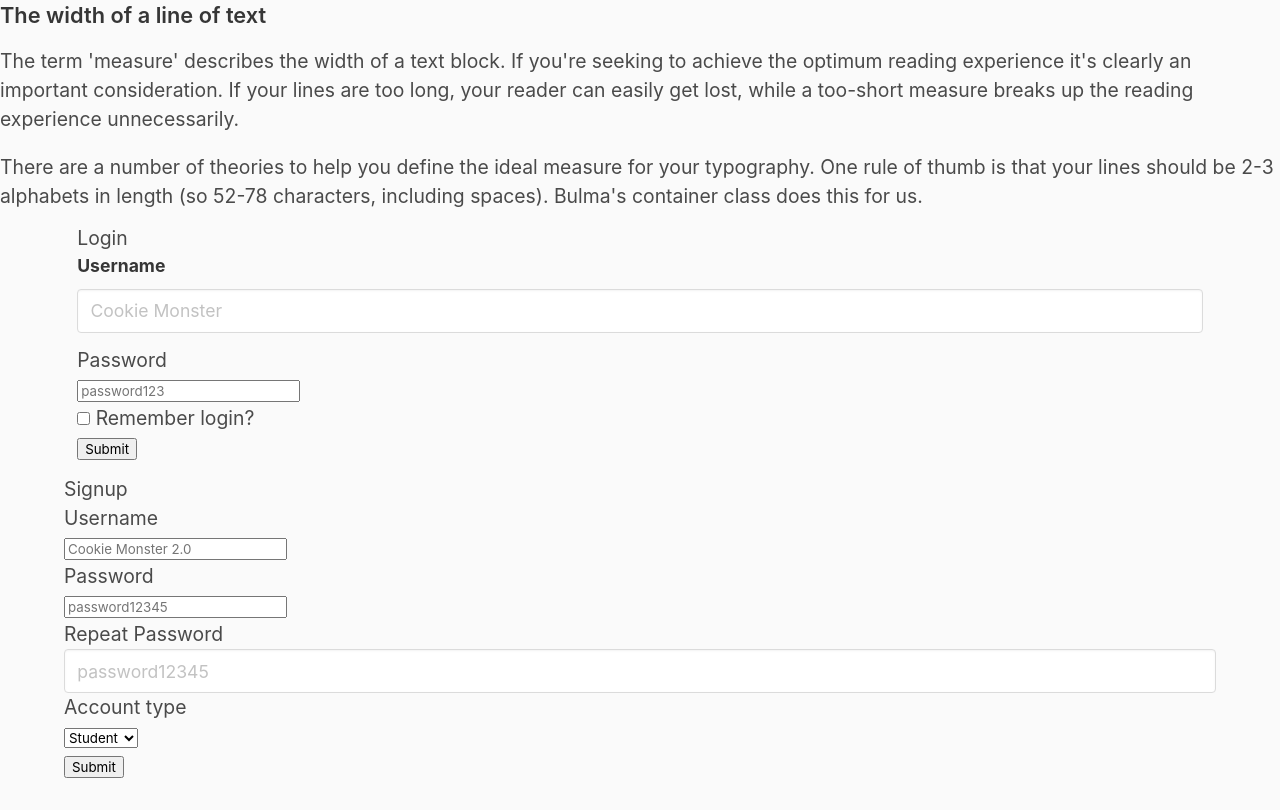
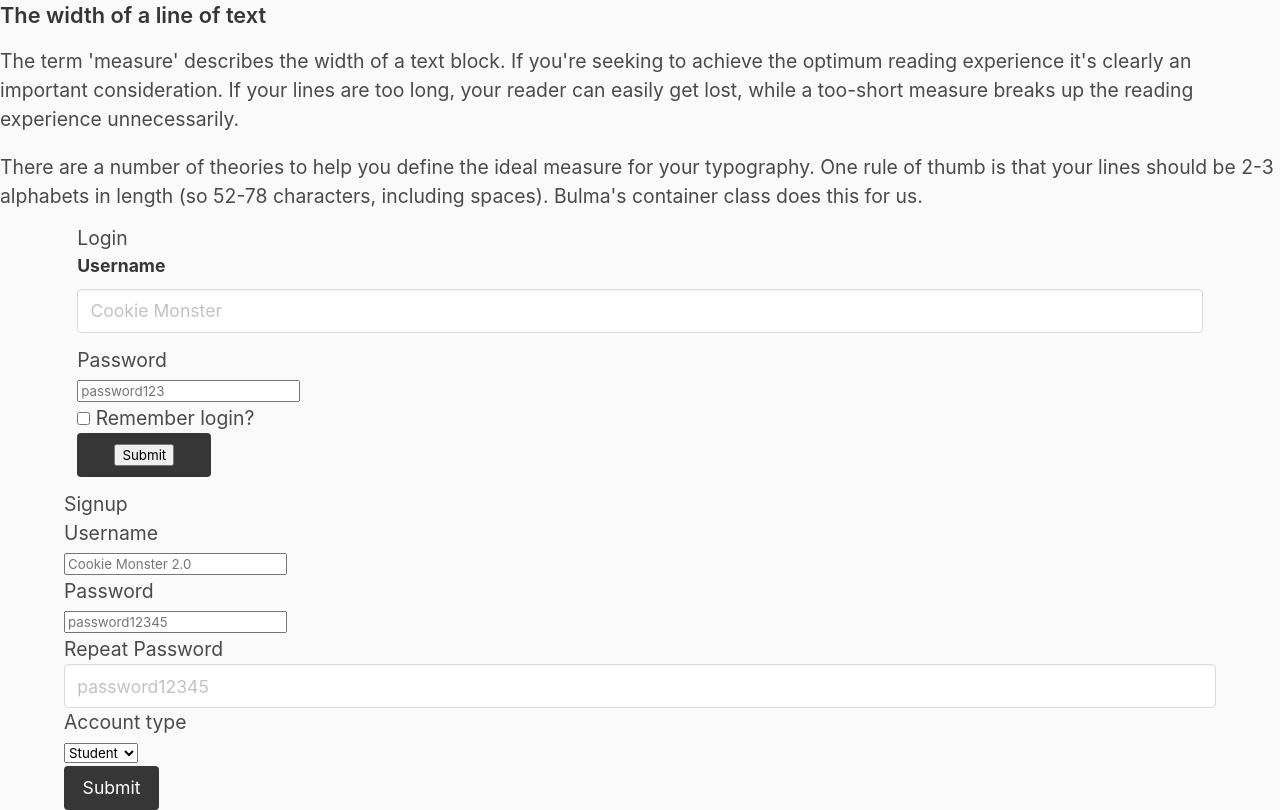
Before and after one commit to jdmar3-comp426/a02-ayanamonr, a website: page index.html in a window 1280 px wide. Shown: the part 4153-4963 px from the top of the page. Before the commit the page ends 4933 px from the top, so only its background shows below. Drawn offline with nearby package versions, Linux system fonts and the light colour scheme; a web font is replaced by a local one.

Commit message:
buttons should work

```diff
--- a/index.html
+++ b/index.html
@@ -177,8 +177,8 @@
                             </label>
                         </div>
                     </div>
-                    <div class="">
-                        <div class="">
+                    <div class="button is-dark">
+                        <div class="button is-dark">
                             <button class="" type="submit">Submit</button>
                         </div>
                     </div>
@@ -216,9 +216,9 @@
                             </div>
                         </div>
                     </div>
-                    <div class="">
-                        <div class="">
-                            <button class="" type="submit">Submit</button>
+                    <div class="field">
+                        <div class="control">
+                            <button class="button is-dark" type="submit">Submit</button>
                         </div>
                     </div>
                 </form>
```
